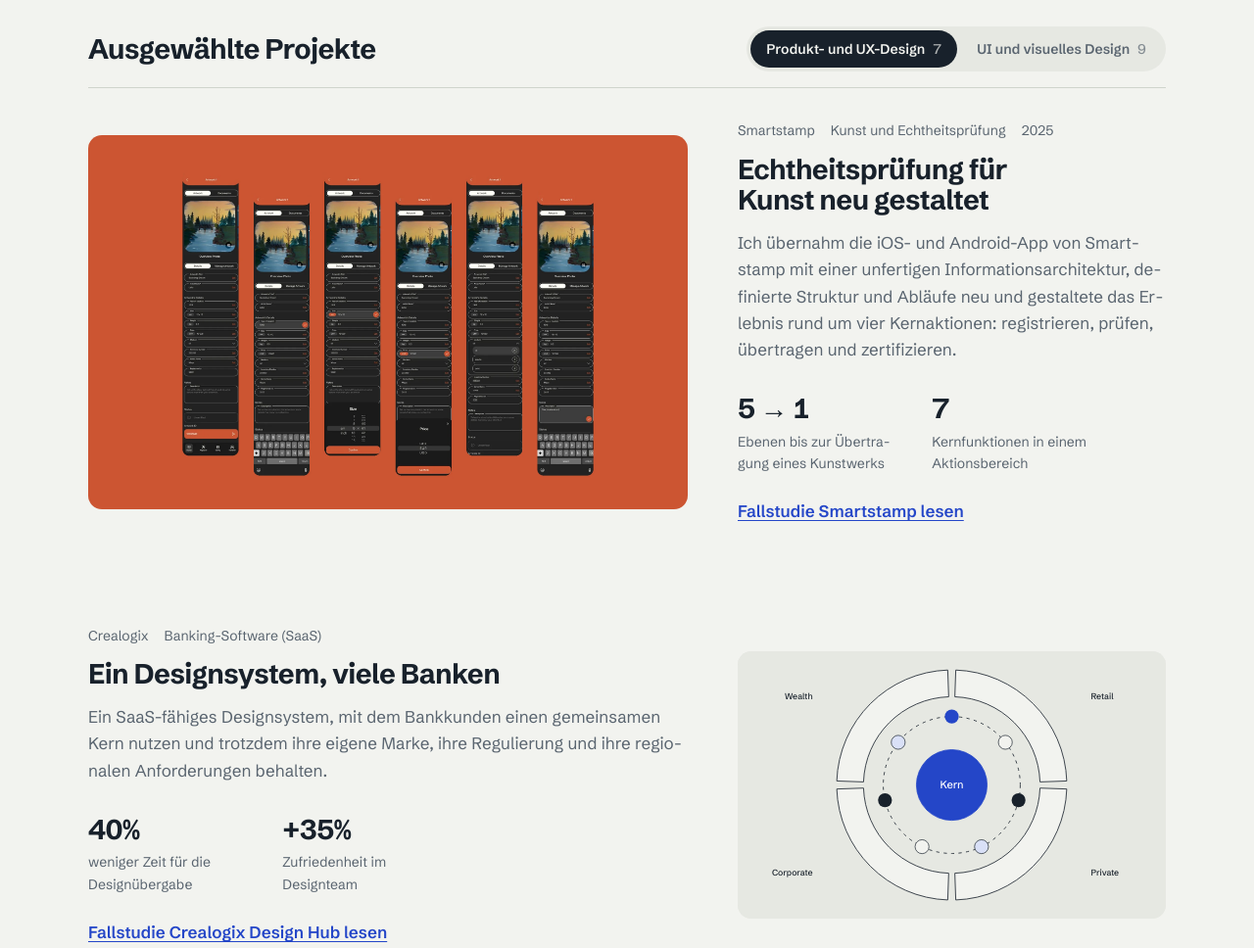
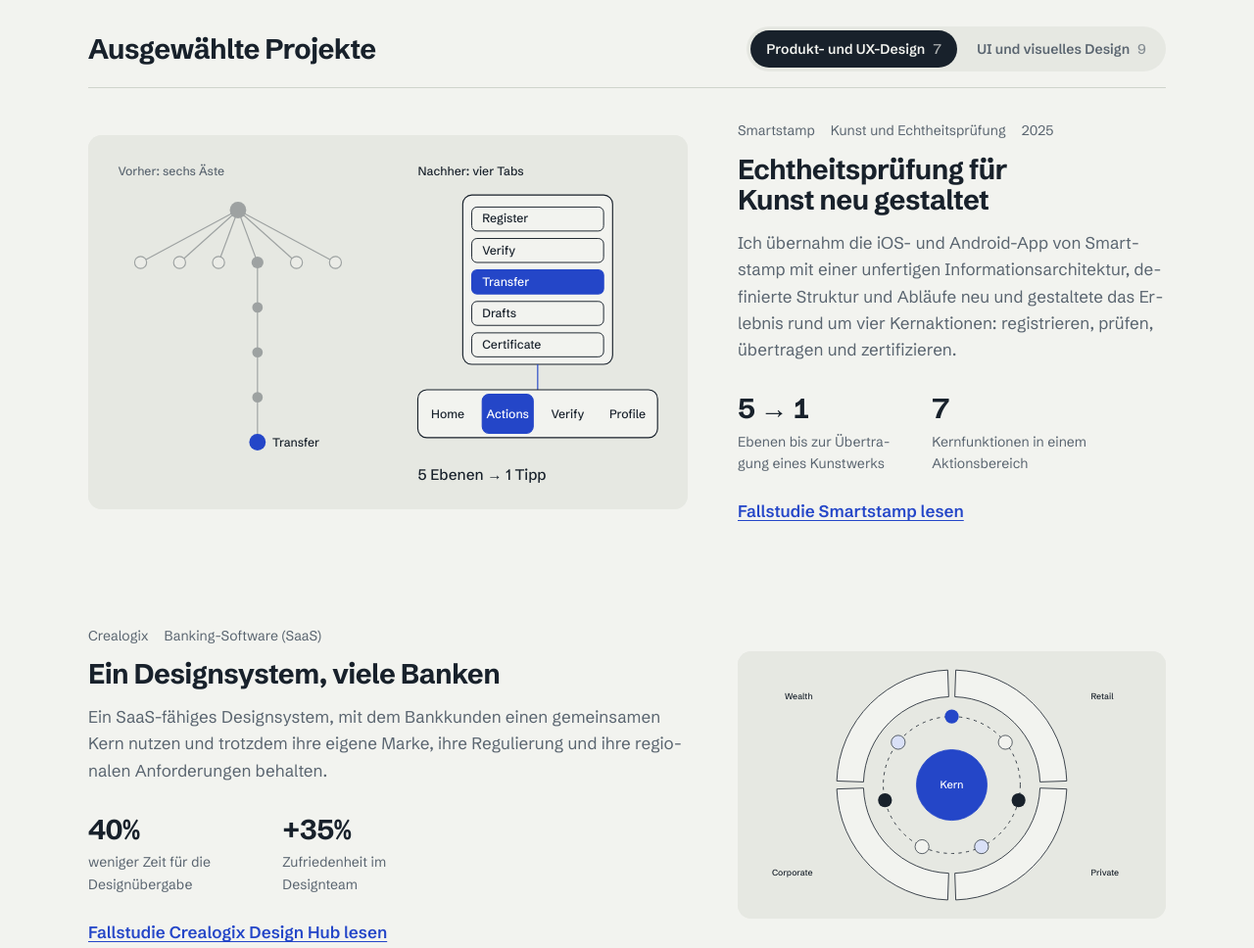
Before and after one commit to JoanMarti/portfolio, an Astro site: page /de in a window 1280 px wide. Shown: the part 920-1888 px from the top of the page at 98% size. Built offline with nearby package versions, Linux system fonts and the light colour scheme; Astro itself is replaced by a stand-in of ours.

Commit message:
Smartstamp: replace screen collage cover with an information architecture diagram
Co-Authored-By: Claude Opus 5.5 <noreply@anthropic.com>
Claude-Session: https://claude.ai/code/session_01L2p3XpCF9k8eaGoLGPTC8X

```diff
--- a/src/components/Cover.astro
+++ b/src/components/Cover.astro
@@ -7,7 +7,7 @@ import type { Lang } from '../lib/i18n';
 
 interface Props {
   data: {
-    cover?: 'layers' | 'tenants' | 'branching' | 'loop' | 'hmi' | 'mood' | 'signals';
+    cover?: 'layers' | 'tenants' | 'branching' | 'loop' | 'hmi' | 'mood' | 'signals' | 'ia';
     coverImage?: { src: string; alt: string };
     headline: string;
   };
--- a/src/components/ProjectCover.astro
+++ b/src/components/ProjectCover.astro
@@ -4,7 +4,7 @@
 // A case study can use a real image instead: see coverImage in src/content.config.ts.
 import type { Lang } from '../lib/i18n';
 interface Props {
-  kind: 'layers' | 'tenants' | 'branching' | 'loop' | 'hmi' | 'mood' | 'signals';
+  kind: 'layers' | 'tenants' | 'branching' | 'loop' | 'hmi' | 'mood' | 'signals' | 'ia';
   label: string;
   size?: 'large' | 'small';
   lang?: Lang;
@@ -21,6 +21,7 @@ const T = {
     hmiBefore: 'Before: deep menus', hmiAfter: 'After: shallow, grouped by driver goals', hmiCats: ['Navigate', 'Media', 'Phone', 'Car', 'Assist'], status: 'Persistent status area',
     moods: ['Calm', 'Focus', 'Energy', 'Nostalgic', 'Euphoric'], moodQ: 'How do you feel right now?',
     readiness: 'readiness', today: 'Today: 60 min endurance, zone 2',
+    iaBefore: 'Before: six branches', iaAfter: 'After: four tabs', iaLevels: '5 levels → 1 tap',
   },
   de: {
     templates: 'Vorlagen', components: 'Komponenten', tokens: 'Tokens',
@@ -30,6 +31,7 @@ const T = {
     hmiBefore: 'Vorher: tiefe Menüs', hmiAfter: 'Nachher: flach, nach Fahrerzielen', hmiCats: ['Navi', 'Medien', 'Telefon', 'Fahrzeug', 'Assistenz'], status: 'Feste Statusleiste',
     moods: ['Ruhig', 'Fokus', 'Energie', 'Nostalgisch', 'Euphorisch'], moodQ: 'Wie fühlst du dich gerade?',
     readiness: 'Bereitschaft', today: 'Heute: 60 Min. Ausdauer, Zone 2',
+    iaBefore: 'Vorher: sechs Äste', iaAfter: 'Nachher: vier Tabs', iaLevels: '5 Ebenen → 1 Tipp',
   },
   es: {
     templates: 'Plantillas', components: 'Componentes', tokens: 'Tokens',
@@ -39,6 +41,7 @@ const T = {
     hmiBefore: 'Antes: menús profundos', hmiAfter: 'Después: plano, por objetivos', hmiCats: ['Navegar', 'Medios', 'Teléfono', 'Coche', 'Ayudas'], status: 'Área de estado fija',
     moods: ['Calma', 'Foco', 'Energía', 'Nostalgia', 'Euforia'], moodQ: '¿Cómo te sientes ahora?',
     readiness: 'preparación', today: 'Hoy: 60 min de fondo, zona 2',
+    iaBefore: 'Antes: seis ramas', iaAfter: 'Después: cuatro pestañas', iaLevels: '5 niveles → 1 toque',
   },
 }[lang];
 
@@ -208,6 +211,59 @@ const bars = [18, 34, 52, 40, 70, 88, 64, 96, 78, 58, 84, 110, 92, 66, 48, 74, 1
       </g>
     )}
 
+    {kind === 'ia' && (
+      <g>
+        {/* Before: one homepage, six branches, Transfer five levels deep */}
+        <text x="40" y="54" class="c-label c-small c-faded-text">{T.iaBefore}</text>
+        <g class="c-faded">
+          <circle cx="200" cy="100" r="11" class="c-ink-fill" />
+          {[0, 1, 2, 3, 4, 5].map((i) => {
+            const x = 70 + i * 52;
+            return (
+              <g>
+                <line x1="200" y1="100" x2={x} y2="170" class="c-line" />
+                <circle cx={x} cy="170" r="8" class={i === 3 ? 'c-ink-fill' : 'c-plane'} />
+              </g>
+            );
+          })}
+          {[230, 290, 350].map((y, i) => (
+            <g>
+              <line x1="226" y1={y - 60} x2="226" y2={y} class="c-line" />
+              <circle cx="226" cy={y} r="7" class="c-ink-fill" />
+            </g>
+          ))}
+          <line x1="226" y1="350" x2="226" y2="410" class="c-line" />
+        </g>
+        <circle cx="226" cy="410" r="11" class="c-accent-fill" />
+        <text x="246" y="416" class="c-label c-small">Transfer</text>
+
+        {/* After: four tabs, Actions hub one tap away */}
+        <text x="440" y="54" class="c-label c-small">{T.iaAfter}</text>
+        <rect x="500" y="80" width="200" height="226" rx="12" class="c-plane" />
+        {['Register', 'Verify', 'Transfer', 'Drafts', 'Certificate'].map((t, i) => {
+          const y = 96 + i * 42;
+          return (
+            <g>
+              <rect x="512" y={y} width="176" height="32" rx="7" class={i === 2 ? 'c-plane c-plane--accent' : 'c-chip c-chip--light'} />
+              <text x="526" y={y + 21} class={i === 2 ? 'c-label c-small c-on-accent' : 'c-label c-small'}>{t}</text>
+            </g>
+          );
+        })}
+        <line x1="600" y1="306" x2="600" y2="340" class="c-line c-accent-stroke" />
+        <rect x="440" y="340" width="320" height="64" rx="12" class="c-plane" />
+        {['Home', 'Actions', 'Verify', 'Profile'].map((t, i) => {
+          const x = 440 + i * 80;
+          return (
+            <g>
+              {i === 1 && <rect x={x + 6} y="346" width="68" height="52" rx="9" class="c-plane c-plane--accent" />}
+              <text x={x + 40} y="378" text-anchor="middle" class={i === 1 ? 'c-label c-small c-on-accent' : 'c-label c-small'}>{t}</text>
+            </g>
+          );
+        })}
+        <text x="440" y="460" class="c-label">{T.iaLevels}</text>
+      </g>
+    )}
+
     {kind === 'mood' && (
       <g>
         {bars.map((h, i) => (
--- a/src/content.config.ts
+++ b/src/content.config.ts
@@ -17,7 +17,7 @@ const projects = defineCollection({
     duration: z.string().optional(),
     tools: z.array(z.string()).default([]),
     // Which diagram cover to draw (see src/components/ProjectCover.astro).
-    cover: z.enum(['layers', 'tenants', 'branching', 'loop', 'hmi', 'mood', 'signals']).optional(),
+    cover: z.enum(['layers', 'tenants', 'branching', 'loop', 'hmi', 'mood', 'signals', 'ia']).optional(),
     // A real image cover overrides the diagram. Path inside /public, e.g. /projects/smartstamp/cover.webp
     coverImage: z.object({ src: z.string(), alt: z.string() }).optional(),
     featured: z.boolean().default(false),
--- a/src/content/projects/de/smartstamp.md
+++ b/src/content/projects/de/smartstamp.md
@@ -9,9 +9,7 @@ role: Product Designer  # TODO: confirm exact title
 team: "TODO"
 duration: "TODO"
 tools: [Figma, User Flows, Informationsarchitektur, UI-Bibliothek, Designspezifikationen, TestFlight]
-coverImage:
-  src: /projects/smartstamp/cover.webp
-  alt: Sechs Screens der Smartstamp-App beim Bearbeiten eines Kunstwerks, mit Auswahl für Grösse, Gewicht und Preis, Auswahl der Technik und Bestätigungen direkt im Feld.
+cover: ia
 featured: true
 order: 2
 discipline: [product, visual]
--- a/src/content/projects/en/smartstamp.md
+++ b/src/content/projects/en/smartstamp.md
@@ -9,9 +9,7 @@ role: Product Designer  # TODO: confirm exact title (Lead or Senior Product Desi
 team: "TODO"            # TODO: founders, engineers, marketing. Who did you work with?
 duration: "TODO"
 tools: [Figma, User flows, Information architecture, UI library, Design specs, TestFlight]
-coverImage:
-  src: /projects/smartstamp/cover.webp
-  alt: Six screens of the Smartstamp app showing an artwork record being edited, with size, weight and price pickers, medium selection and inline confirmations.
+cover: ia
 featured: true
 order: 2
 discipline: [product, visual]
--- a/src/content/projects/es/smartstamp.md
+++ b/src/content/projects/es/smartstamp.md
@@ -9,9 +9,7 @@ role: Product Designer  # TODO: confirm exact title
 team: "TODO"
 duration: "TODO"
 tools: [Figma, User flows, Arquitectura de la información, Librería de UI, Especificaciones de diseño, TestFlight]
-coverImage:
-  src: /projects/smartstamp/cover.webp
-  alt: Seis pantallas de la app de Smartstamp editando la ficha de una obra, con selectores de tamaño, peso y precio, selección de técnica y confirmaciones en cada campo.
+cover: ia
 featured: true
 order: 2
 discipline: [product, visual]
```
